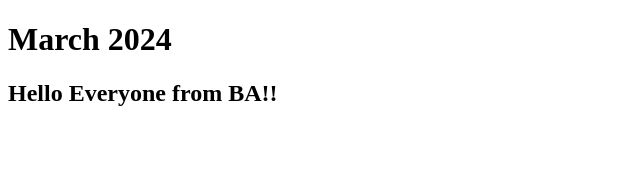
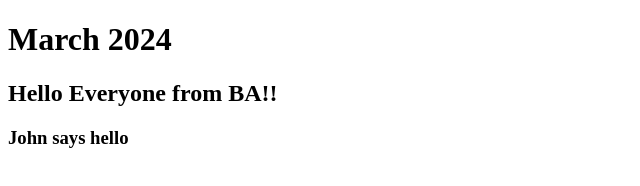
Before and after one commit to EDGENortheastern/se-dec-2022, a plain HTML site: page index.html in a window 1280 px wide. Shown: the whole page, without its empty margins (0-640 px from the left). Drawn offline with Linux system fonts and the light colour scheme.

Commit message:
John says hello

```diff
--- a/index.html
+++ b/index.html
@@ -12,5 +12,8 @@
     <h2>
         Hello Everyone from BA!!
     </h2>
+    <h3>
+        John says hello
+    </h3>
 </body>
 </html>
```
